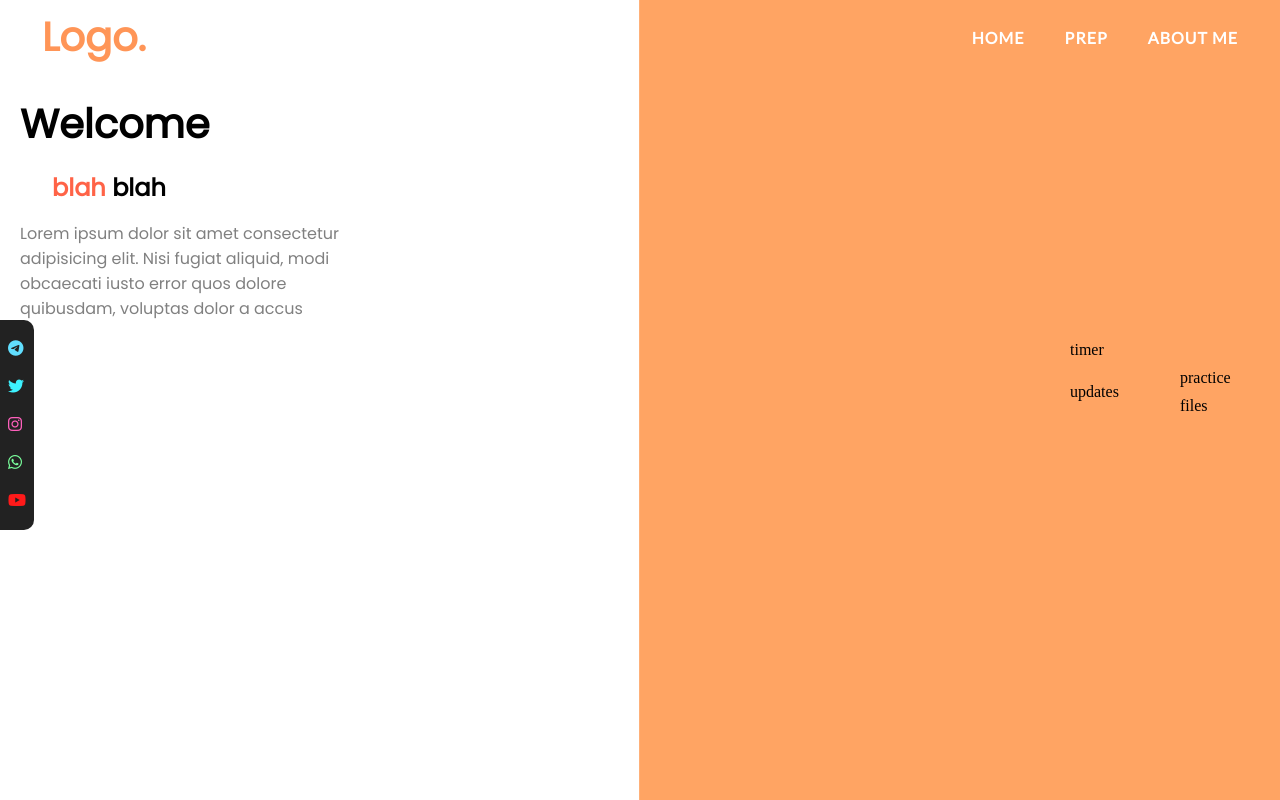
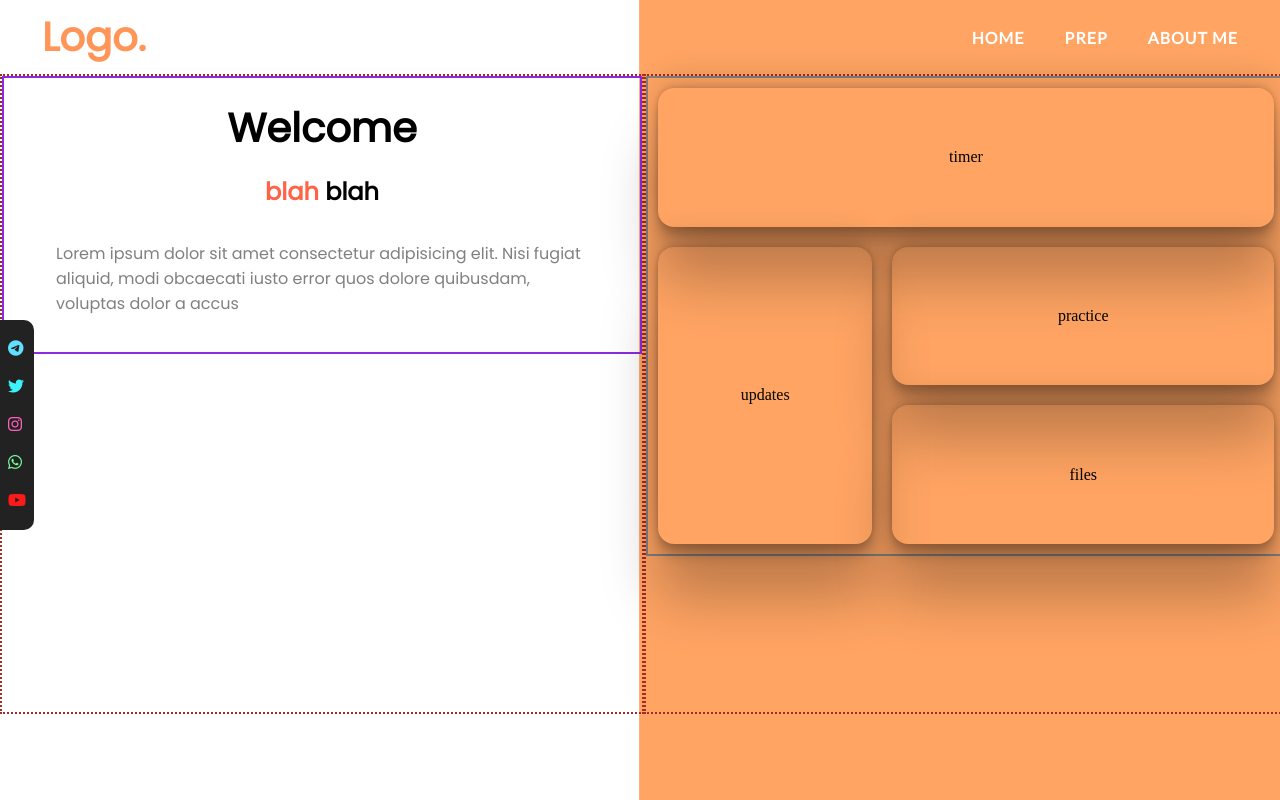
Before and after one commit to praneshrao07/Xaminophobia, a plain HTML site: page index.html in a window 1280 px wide. Drawn offline with Linux system fonts and the light colour scheme.

Commit message:
updt(oct-3-2023)

```diff
--- a/index.html
+++ b/index.html
@@ -40,6 +40,9 @@
         <i class="fa-brands fa-youtube" style="color: #ff1a1a"></i>
       </a>
     </div>
+    <div class="divider">
+      <!-- left half of the page -->
+      <div class="left-half">
         <div class="heading-wrapper">
           <h1>Welcome</h1>
           <h2><a href="https://g.co/kgs/vVRFtc">blah</a> blah</h2>
@@ -49,11 +52,16 @@
             dolor a accus
           </p>
         </div>
+      </div>
+      <!-- right half of the page -->
+      <div class="right-half">
         <div class="grid-container">
           <div class="grid">timer</div>
           <div class="grid">updates</div>
           <div class="grid">practice</div>
           <div class="grid">files</div>
         </div>
+      </div>
+    </div>
   </body>
 </html>
--- a/style.css
+++ b/style.css
@@ -63,50 +63,71 @@ li a:focus {
   transform: scale(1.6);
   transition: 200ms;
 }
+.divider {
+  height: 80vh;
+  display: flex;
+  justify-content: space-between;
+}
+.right-half,
+.left-half {
+  border: 2px dotted brown;
+}
 /* ----------------------left-half------------------- */
 .heading-wrapper {
-  width: 50svh;
+  border: 2px solid blueviolet;
   padding: 20px;
+  width: 50vw;
   font-family: "Poppins", sans-serif;
+  display: flex;
+  flex-direction: column;
+  align-items: center;
 }
 h1 {
   font-size: 40px;
 }
-h2 {
+h2,
+p {
   margin: 1rem 2rem;
-  & a {
-    color: tomato;
-  }
+}
+h2 a {
+  color: tomato;
 }
 p {
   color: grey;
 }
 /* ---------------------right-half-------------------- */
 .grid-container {
-  position: absolute;
-  right: 0;
+  padding: 10px;
+  border: 2px solid gray;
   display: grid;
+  width: 50vw;
+  height: 60vh;
   grid-template-areas:
     "one one one"
     "two three three"
     "two four four";
-  gap: 10px;
+  gap: 20px;
+  z-index: 99;
+}
+.grid {
+  display: flex;
   align-items: center;
-  z-index: 99;
+  justify-content: center;
+
+  border-radius: 1rem;
+  box-shadow: rgba(0, 0, 0, 0.25) 0px 54px 55px,
+    rgba(0, 0, 0, 0.12) 0px -12px 30px, rgba(0, 0, 0, 0.12) 0px 4px 6px,
+    rgba(0, 0, 0, 0.17) 0px 12px 13px, rgba(0, 0, 0, 0.09) 0px -3px 5px;
 }
 .grid:nth-child(1) {
   grid-area: one;
-  width: 100px;
 }
 .grid:nth-child(2) {
   grid-area: two;
-  width: 100px;
 }
 .grid:nth-child(3) {
   grid-area: three;
-  width: 100px;
 }
 .grid:nth-child(4) {
   grid-area: four;
-  width: 100px;
 }
```
Lines whose indentation alone changed are shown as unchanged.
